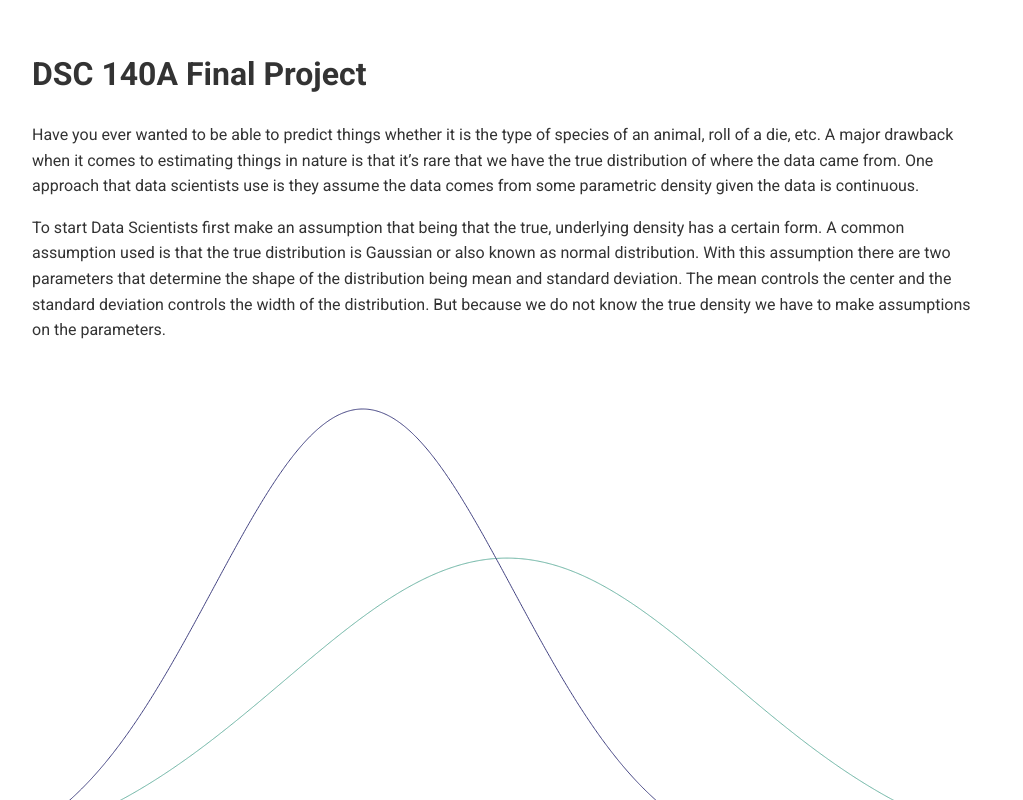
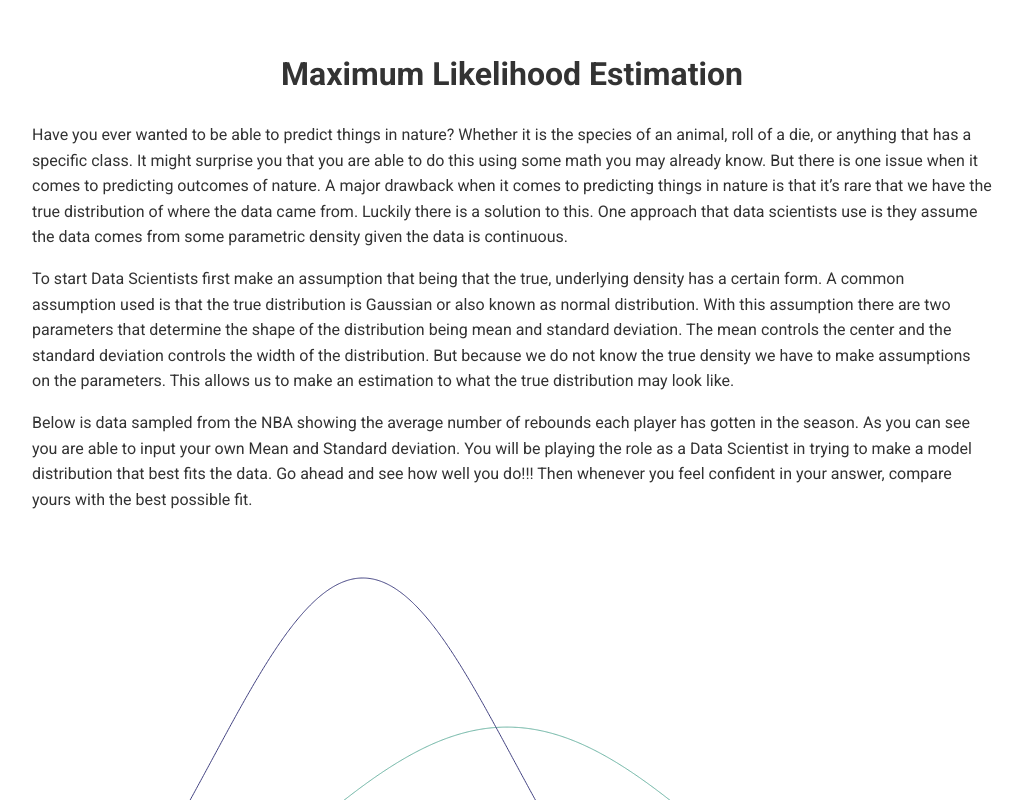
Before and after one commit to SchmitzAndrew/DSC-106-Final-Project, a SvelteKit app: page / in a window 1280 px wide. Shown: the top 800 px of the page, without its empty margins (128-1151 px from the left). Built offline with nearby package versions, Linux system fonts and the light colour scheme.

Commit message:
Update IntroContent.svelte

```diff
--- a/src/components/IntroContent.svelte
+++ b/src/components/IntroContent.svelte
@@ -3,23 +3,38 @@
 </script>
 
 <main>
-  <h1>DSC 140A Final Project</h1>
+  <h1>Maximum Likelihood Estimation</h1>
 
   <p>
-    Have you ever wanted to be able to predict things whether it is the type of species of an animal, roll of a die,  etc.
-    A major drawback when it comes to estimating things in nature is that it’s rare that we have the true distribution of where the data came from.
+    Have you ever wanted to be able to predict things in nature? Whether it is the species of an animal,
+    roll of a die,  or anything that has a specific class. It might surprise you that you are able to
+    do this using some math you may already know. But there is one issue when it comes to predicting
+    outcomes of nature. A major drawback when it comes to predicting things in nature is that it’s rare
+    that we have the true distribution of where the data came from. Luckily there is a solution to this.
     One approach that data scientists use is they assume the data comes from some parametric density given the data is continuous.
   </p>
 
   <p>
-    To start Data Scientists first make an assumption that being that the true, underlying density has a certain form.
-    A common assumption used is that the true distribution is Gaussian or also known as normal distribution.
-    With this assumption there are two parameters that determine the shape of the distribution being mean and standard deviation.
-    The mean controls the center and the standard deviation controls the width of the distribution.
-    But because we do not know the true density we have to make assumptions on the parameters.
+    To start Data Scientists first make an assumption that being that the true, underlying density has a
+    certain form. A common assumption used is that the true distribution is Gaussian or also known as
+    normal distribution. With this assumption there are two parameters that determine the shape of the
+    distribution being mean and standard deviation. The mean controls the center and the standard
+    deviation controls the width of the distribution. But because we do not know the true density we
+    have to make assumptions on the parameters. This allows us to make an estimation to what the true
+    distribution may look like.
+  </p>
+
+  <p>
+    Below is data sampled from the NBA showing the average number of rebounds each player has gotten
+    in the season. As you can see you are able to input your own Mean and Standard deviation. You will
+    be playing the role as a Data Scientist in trying to make a model distribution that best fits the
+    data. Go ahead and see how well you do!!! Then whenever you feel confident in your answer, compare
+    yours with the best possible fit.
   </p>
 </main>
 
 <style>
-  /* Write your CSS here */
+  main h1 {
+    text-align: center;
+  }
 </style>
```
